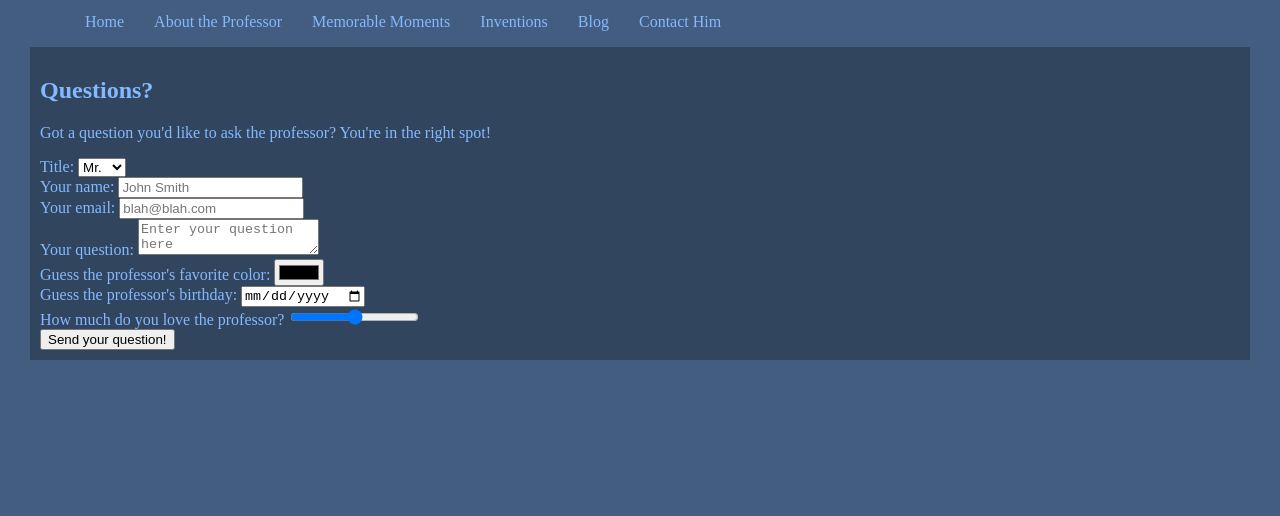
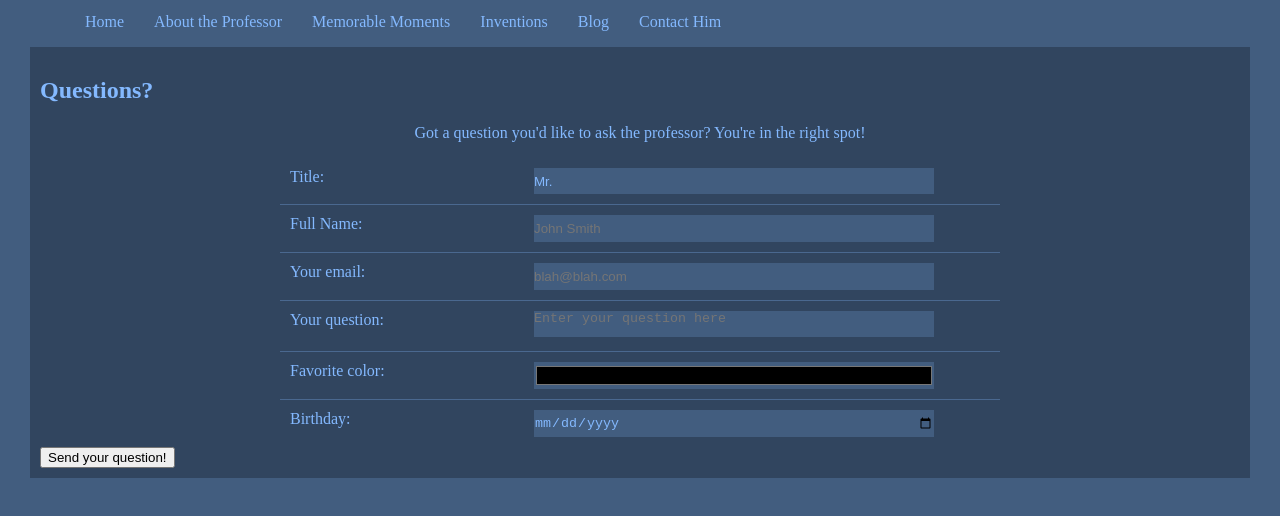
Before and after one commit to tomrav/personal-homepage, a plain HTML site: page contact.html in a window 1280 px wide. Shown: the part 70-586 px from the top of the page. Drawn offline with Linux system fonts and the light colour scheme; a web font is replaced by a local one.

Commit message:
reworked blog pictures, contact form restyle

```diff
--- a/contact.html
+++ b/contact.html
@@ -46,54 +46,59 @@
             </a>
         </li>
     </ul>
-</nav><main class="main-container-color main-container light-color main-font">
+</nav>
+<main class="main-container-color main-container light-color main-font">
     <h2>Questions?</h2>
 
-    <p>Got a question you'd like to ask the professor? You're in the right spot!</p>
+    <p class="form-intro">Got a question you'd like to ask the professor? You're in the right spot!</p>
 
     <form action="./blah" method="post">
+        <div class="form-inner-container">
             <label>
+                <span>
                     Title:
+                </span>
                 <select name="title">
                     <option value="Mr">Mr.</option>
                     <option value="Mrs">Mrs.</option>
                     <option value="Ms">Ms.</option>
                 </select>
             </label>
-        <br/>
             <label for="name">
-            Your name:
+                <span>
+                    Full Name:
+                </span>
                 <input id="name" name="name" type="text" placeholder="John Smith" required/>
             </label>
-        <br/>
             <label for="email">
+                <span>
                     Your email:
+                </span>
                 <input id="email" name="email" type="email" placeholder="blah@blah.com" required/>
             </label>
-        <br/>
             <label for="question">
+                <span>
                     Your question:
+                </span>
                 <textarea id="question" name="question" placeholder="Enter your question here"></textarea>
             </label>
-        <br/>
             <label for="color">
-            Guess the professor's favorite color:
+                <span>
+                  Favorite color:
+                </span>
                 <input id="color" name="color" type="color"/>
             </label>
-        <br/>
             <label for="dateOfBirth">
-            Guess the professor's birthday:
+                <span>
+                  Birthday:
+                </span>
                 <input id="dateOfBirth" name="dateOfBirth" type="date"/>
             </label>
-        <br/>
-        <label for="love">
-            How much do you love the professor?
-            <input for="love" name="love" type="range" min="1" max="11"/>
-        </label>
-        <br/>
+        </div>
         <button type="submit">
             Send your question!
         </button>
+
     </form>
 </main>
 </body>
--- a/styles/layout.css
+++ b/styles/layout.css
@@ -3,12 +3,12 @@
     margin: 30px;
 }
 
-.menu-float li{
+.menu-float li {
     float: left;
     margin: 0 15px;
 }
 
-.menu-float:after{
+.menu-float:after {
     content: "";
     display: block;
     clear: both;
@@ -42,7 +42,7 @@
     display: block;
 }
 
-.float-right {
+.right-side-img {
     float: right;
     width: 400px;
     margin-left: 10px;
@@ -66,3 +66,64 @@
 .gallery-img img {
     width: 100%;
 }
+
+.img-container {
+    max-width: 500px;
+}
+
+.project-item-img {
+    margin-top: 10px;
+    margin-bottom: 10px;
+}
+
+.project-list dt {
+    font-size: larger;
+    padding-bottom: 15px;
+}
+
+.form-inner-container {
+    margin: 0 auto;
+    width: 45em;
+}
+
+.form-inner-container label {
+    display: block;
+    padding: 10px 10px;
+    border-bottom: 1px solid rgba(132,185,255, 0.3);
+}
+
+.form-inner-container label:last-child {
+    border: none;
+}
+
+.form-inner-container label span{
+    vertical-align: top;
+    display: inline-block;
+    width: 15em;
+}
+
+.form-inner-container label select,
+.form-inner-container label textarea,
+.form-inner-container label input {
+    -webkit-appearance: none;
+    border-radius: 0;
+    display: inline-block;
+    width: 30em;
+    margin-bottom: 5px;
+    border: none;
+    padding: 0;
+    margin: 0;
+    background: #425D7F;
+    color: #84B9FF;
+    resize: none;
+    height: 2em;
+}
+
+/*.form-inner-container label input,*/
+/*.form-inner-container label select,*/
+/*.form-inner-container label textarea {*/
+    /*/!*display: inline-block;*!/*/
+    /*position: relative;*/
+    /*width: 200px;*/
+    /*right: 0px;*/
+/*}*/
--- a/styles/typography.css
+++ b/styles/typography.css
@@ -25,3 +25,17 @@ a:link, a:visited {
 .gallery-img figcaption {
     text-align: center;
 }
+
+.quote-of-the-day {
+
+}
+
+.quote-of-the-day cite {
+    display: inline-block;
+    width: 100%;
+    text-align: right;
+}
+
+.form-intro {
+    text-align: center;
+}
```
Also changed, not shown: blog.html (+13 -21 lines), index.html (+1 -1 lines), work.html (+9 -6 lines). Lines whose indentation alone changed are shown as unchanged.
